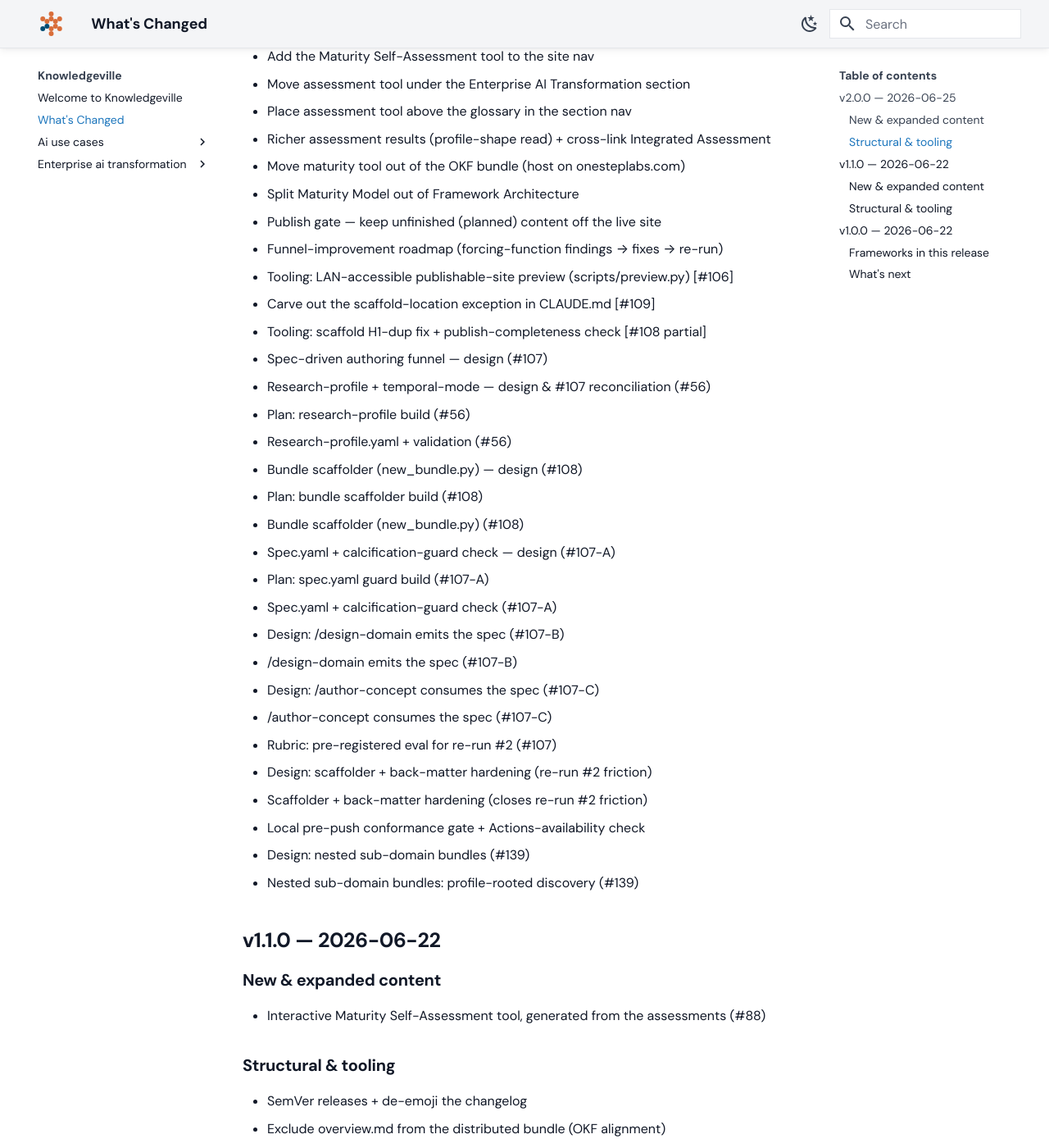
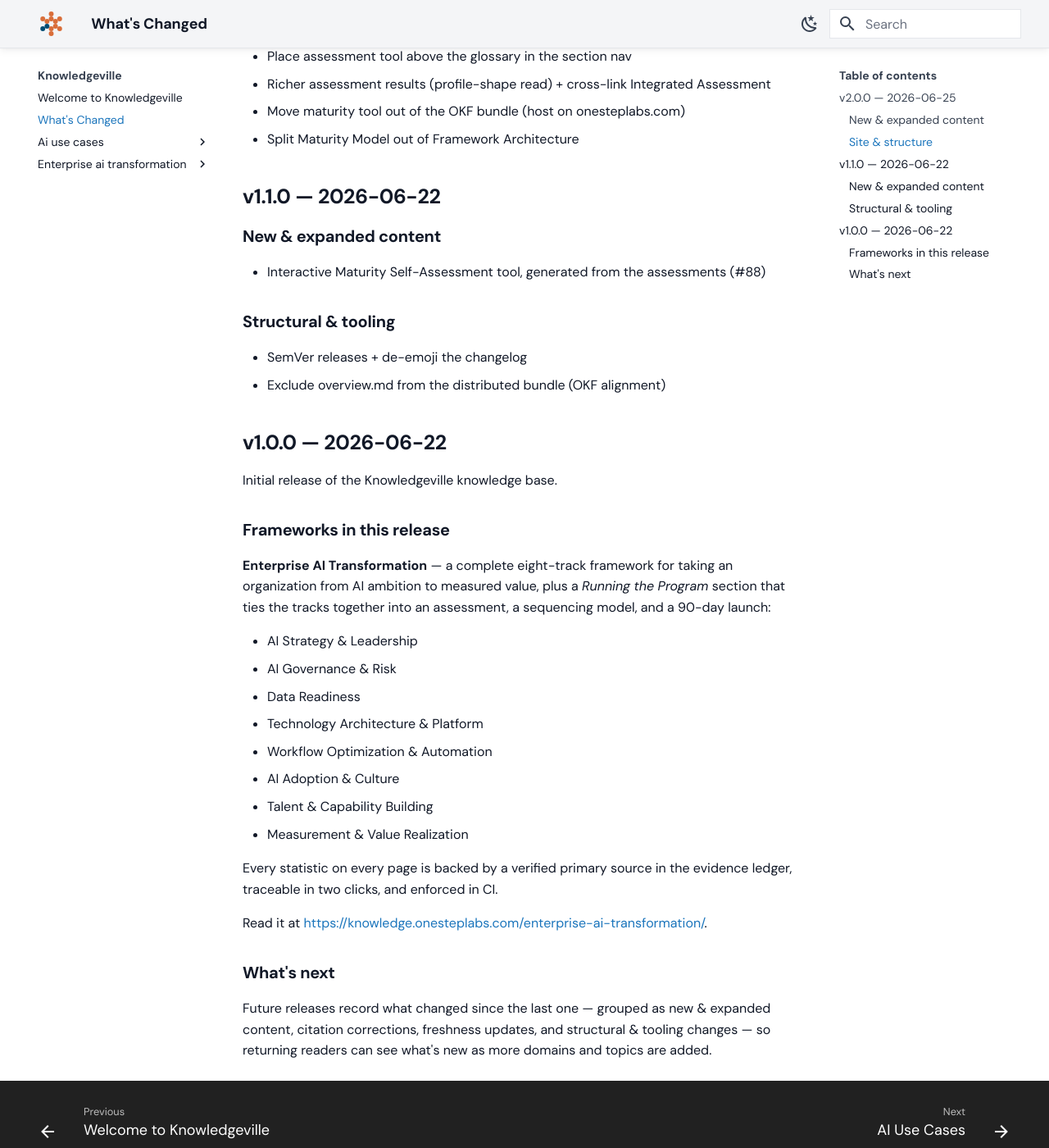
Before and after one commit to grandaha/knowledgeville, an MkDocs documentation site: the page built from published/changelog.md, in a window 1280 px wide and 1400 px high, scrolled down 620 px. Shown: the whole window at 82% size. Built offline with MkDocs 1.6.1 and Material for MkDocs 9.7.7, drawn with Linux system fonts in a browser that asks for light colours; some web fonts are replaced; some of the changed text lies outside the part shown.

Commit message:
Publish: sync content from workspace

```diff
--- a/published/changelog.md
+++ b/published/changelog.md
@@ -15,12 +15,10 @@ This page records how this knowledge base has changed over time — new and expa
 
 ### New & expanded content
 * Reframe a top-level domain as a "knowledge bundle", not a "framework"
-* Re-run #3: AI Use Cases through the hardened funnel (closes C1 + C7)
-* Clear AI Use Cases test content for a clean-slate funnel run
 * Ai-use-cases domain + everyday-tasks bundle (20 demo-first pages)
 * Surface AI Use Cases on the homepage
 
-### Structural & tooling
+### Site & structure
 * Clean up the generated changelog rendering
 * Add the Maturity Self-Assessment tool to the site nav
 * Move assessment tool under the Enterprise AI Transformation section
@@ -28,31 +26,6 @@ This page records how this knowledge base has changed over time — new and expa
 * Richer assessment results (profile-shape read) + cross-link Integrated Assessment
 * Move maturity tool out of the OKF bundle (host on onesteplabs.com)
 * Split Maturity Model out of Framework Architecture
-* Publish gate — keep unfinished (planned) content off the live site
-* Funnel-improvement roadmap (forcing-function findings → fixes → re-run)
-* Tooling: LAN-accessible publishable-site preview (scripts/preview.py) [#106]
-* Carve out the scaffold-location exception in CLAUDE.md [#109]
-* Tooling: scaffold H1-dup fix + publish-completeness check [#108 partial]
-* Spec-driven authoring funnel — design (#107)
-* Research-profile + temporal-mode — design & #107 reconciliation (#56)
-* Plan: research-profile build (#56)
-* Research-profile.yaml + validation (#56)
-* Bundle scaffolder (new_bundle.py) — design (#108)
-* Plan: bundle scaffolder build (#108)
-* Bundle scaffolder (new_bundle.py) (#108)
-* Spec.yaml + calcification-guard check — design (#107-A)
-* Plan: spec.yaml guard build (#107-A)
-* Spec.yaml + calcification-guard check (#107-A)
-* Design: /design-domain emits the spec (#107-B)
-* /design-domain emits the spec (#107-B)
-* Design: /author-concept consumes the spec (#107-C)
-* /author-concept consumes the spec (#107-C)
-* Rubric: pre-registered eval for re-run #2 (#107)
-* Design: scaffolder + back-matter hardening (re-run #2 friction)
-* Scaffolder + back-matter hardening (closes re-run #2 friction)
-* Local pre-push conformance gate + Actions-availability check
-* Design: nested sub-domain bundles (#139)
-* Nested sub-domain bundles: profile-rooted discovery (#139)
 
 ## v1.1.0 — 2026-06-22
 
```
